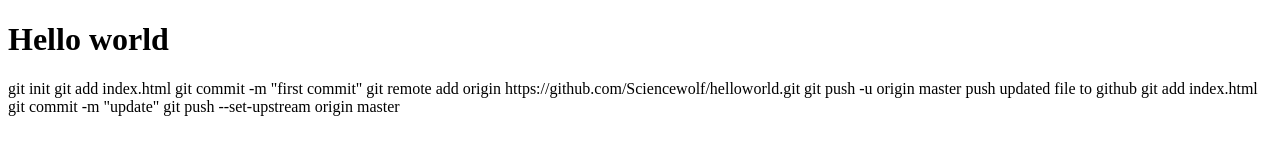
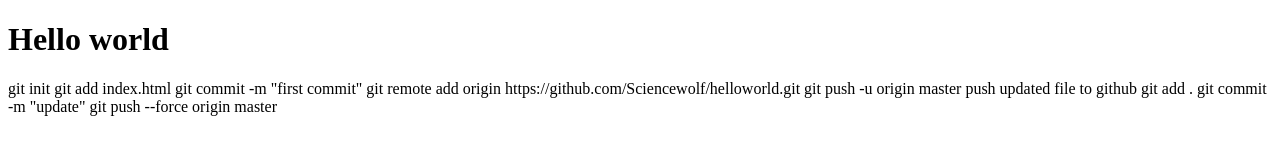
Before and after one commit to Sciencewolf/helloworld, a plain HTML site: page index.html in a window 1280 px wide. Drawn offline with Linux system fonts and the light colour scheme.

Commit message:
Updated v2

```diff
--- a/index.html
+++ b/index.html
@@ -15,9 +15,10 @@
         git push -u origin master
 
         push updated file to github
-        git add index.html
+
+        git add .
         git commit -m "update"
-        git push --set-upstream origin master
+        git push --force origin master
     </p>
 </body>
 </html>
```
